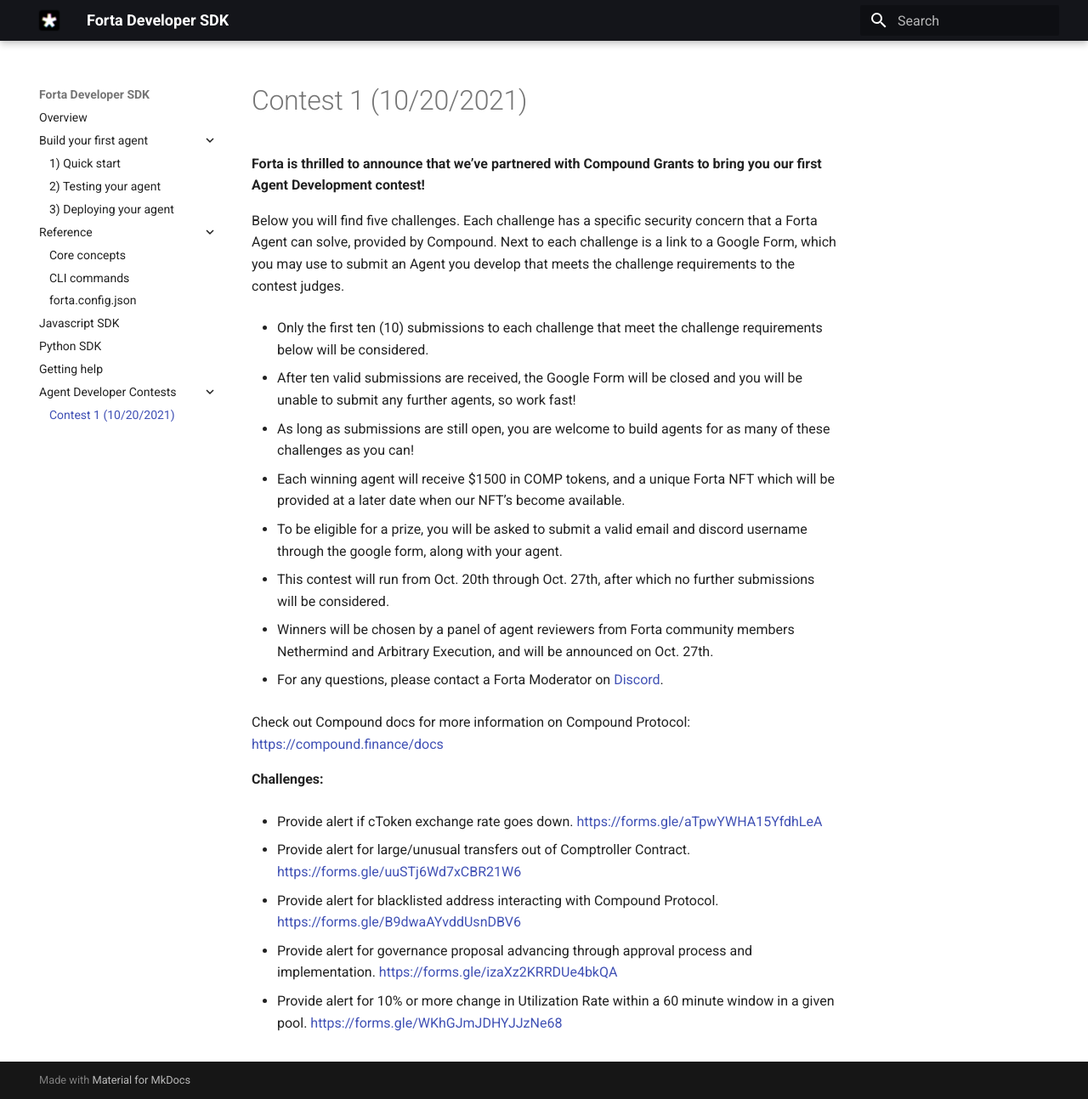
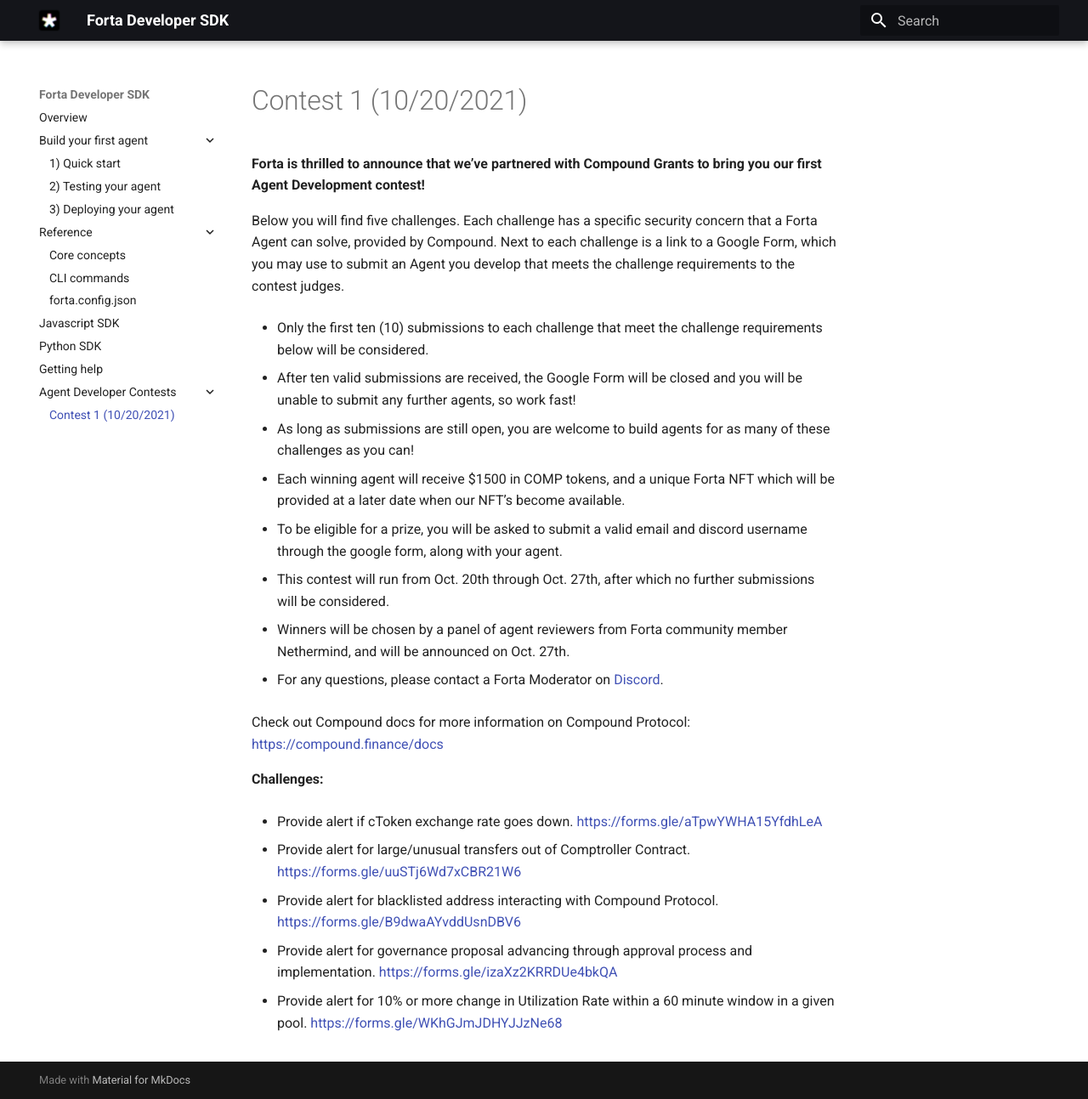
Before and after one commit to forta-network/docs, an MkDocs documentation site: the page built from docs/contest1.md, in a window 1280 px wide and 1293 px high. Shown: the whole window at 85% size. Built offline with MkDocs 1.6.1 and Material for MkDocs 9.7.7, drawn with Linux system fonts in a browser that asks for light colours.

Commit message:
update contest copy

```diff
--- a/docs/contest1.md
+++ b/docs/contest1.md
@@ -14,7 +14,7 @@
 
 - This contest will run from Oct. 20th through Oct. 27th, after which no further submissions will be considered.
 
-- Winners will be chosen by a panel of agent reviewers from Forta community members Nethermind and Arbitrary Execution, and will be announced on Oct. 27th.
+- Winners will be chosen by a panel of agent reviewers from Forta community member Nethermind, and will be announced on Oct. 27th.
 
 - For any questions, please contact a Forta Moderator on [Discord](https://discord.gg/rsc55DqcCy).
 
```
